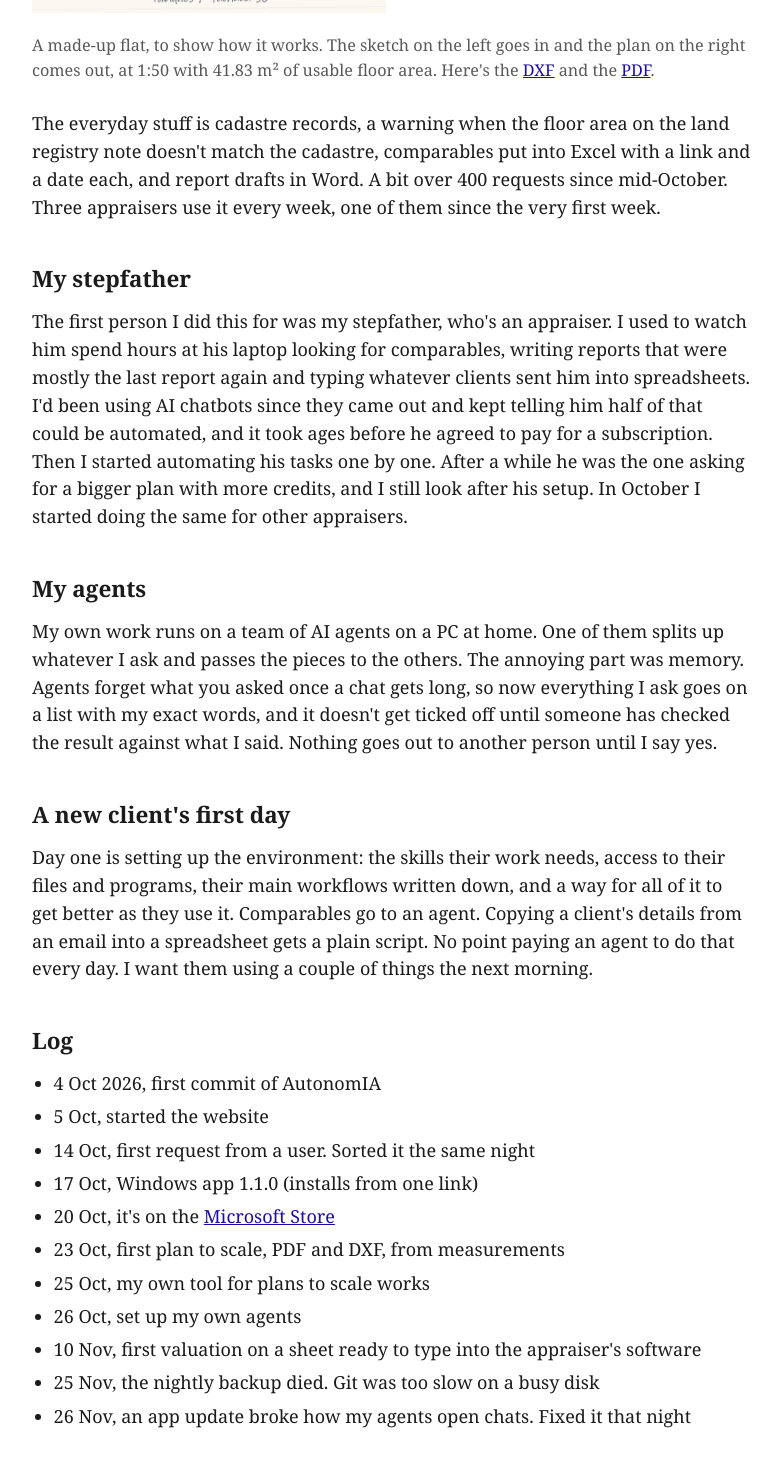
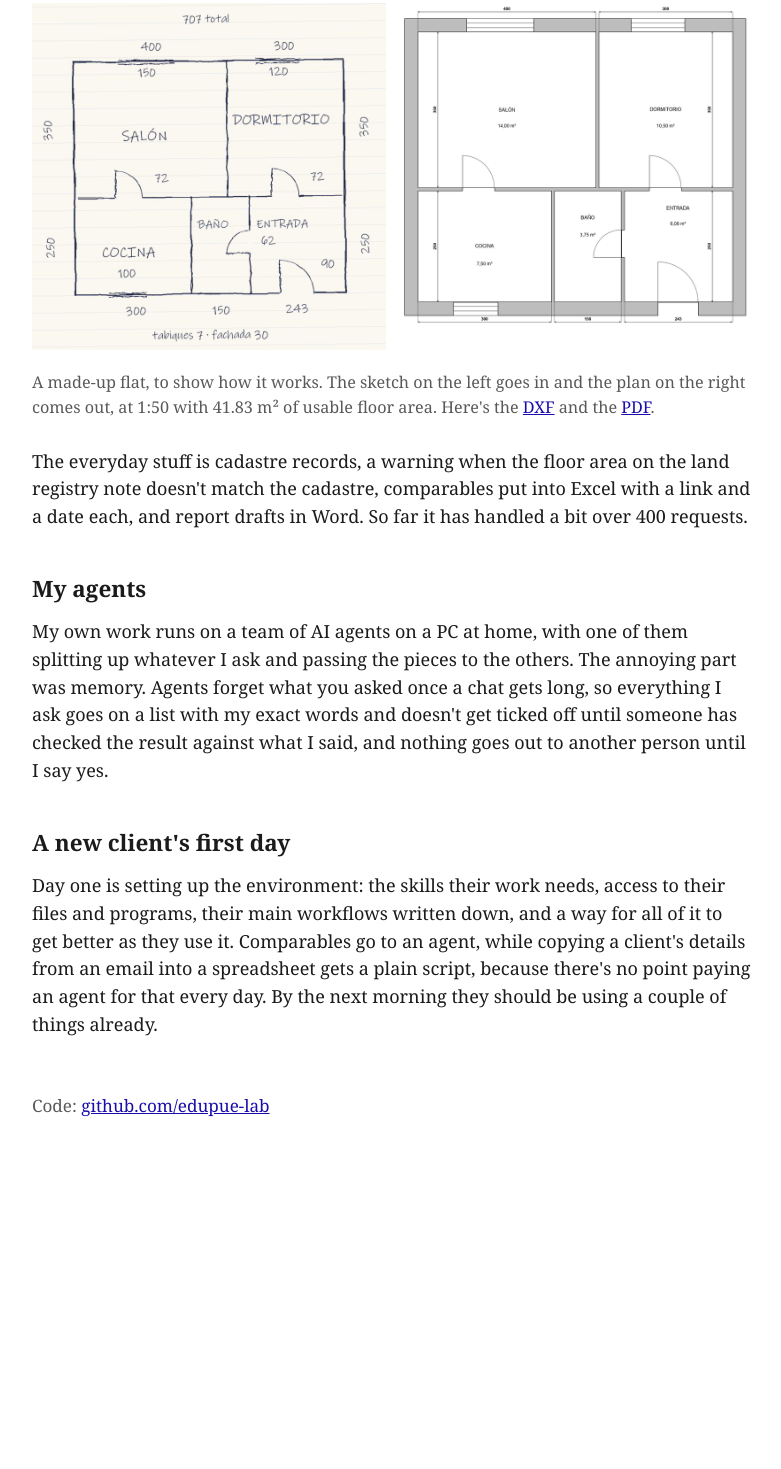
Before and after one commit to edupue-lab/edupue-lab.github.io, a plain HTML site: page index.html in a window 1280 px wide. Shown: the part 831-2300 px from the top of the page, without its empty margins (248-1029 px from the left). After the commit the page ends 2005 px from the top, so only its background shows below. Drawn offline with Linux system fonts and the light colour scheme.

Commit message:
refactor: drop the dated log; lead with the experience before AutonomIA

```diff
--- a/index.html
+++ b/index.html
@@ -23,41 +23,26 @@
   <button type="button" id="theme">Dark mode</button>
 </header>
 
-<p><img class="me" src="assets/eduardo.jpg" width="600" height="600" alt="Eduardo Puebla">Hi, I'm Eduardo. I'm 20 and I study marketing. When I'm not in class I'm usually working on AutonomIA or on the hardcore Minecraft server I run for my friends.</p>
+<p><img class="me" src="assets/eduardo.jpg" width="600" height="600" alt="Eduardo Puebla">Hi, I'm Eduardo. I'm 20, I study marketing, and I've been using AI chatbots since they first came out. Most of my time outside class goes into AutonomIA, and some of it into the hardcore Minecraft server I run for my friends.</p>
+
+<h2>My stepfather</h2>
+<p>He's a property appraiser, and before AutonomIA existed I used to watch him spend hours at his laptop looking for comparables, writing reports that were mostly the last report again and typing whatever clients sent him into spreadsheets. I kept telling him half of that could be automated. It took ages before he agreed to pay for a subscription, and then I started automating his tasks one by one. After a while he was the one asking for a bigger plan with more credits, and I still look after his setup. Later I started doing the same for other appraisers.</p>
 
 <h2>AutonomIA</h2>
-<p><a href="https://www.autonomia-ia.es">AutonomIA</a> sets up AI for property appraisers, loss adjusters and building surveyors, and it has paying clients.</p>
+<p><a href="https://www.autonomia-ia.es">AutonomIA</a> sets up AI for property appraisers, loss adjusters and building surveyors, and it has paying clients. Three appraisers use it every week. It has a Windows app, which you can get from the <a href="https://apps.microsoft.com/detail/9P2LGZ59R8SG">Microsoft Store</a>.</p>
 <p>For one appraiser, the assistant takes the sketch he draws during a visit and turns it into a plan to scale in PDF and DXF. It also gets a first version of his valuation onto one sheet, in the order he types it into his software, and he goes over it before he uses it.</p>
 <figure class="pair">
   <img src="assets/sketch.jpg" width="800" height="784" loading="lazy" alt="A hand-drawn sketch of a made-up flat with room names and measurements in centimetres">
   <img src="assets/plan.png" width="800" height="732" loading="lazy" alt="The same flat as a plan to scale, with walls, doors, dimensions and the area of each room">
   <figcaption>A made-up flat, to show how it works. The sketch on the left goes in and the plan on the right comes out, at 1:50 with 41.83 m² of usable floor area. Here's the <a href="assets/example-plan.dxf" download>DXF</a> and the <a href="assets/example-plan.pdf">PDF</a>.</figcaption>
 </figure>
-<p>The everyday stuff is cadastre records, a warning when the floor area on the land registry note doesn't match the cadastre, comparables put into Excel with a link and a date each, and report drafts in Word. A bit over 400 requests since mid-October. Three appraisers use it every week, one of them since the very first week.</p>
-
-<h2>My stepfather</h2>
-<p>The first person I did this for was my stepfather, who's an appraiser. I used to watch him spend hours at his laptop looking for comparables, writing reports that were mostly the last report again and typing whatever clients sent him into spreadsheets. I'd been using AI chatbots since they came out and kept telling him half of that could be automated, and it took ages before he agreed to pay for a subscription. Then I started automating his tasks one by one. After a while he was the one asking for a bigger plan with more credits, and I still look after his setup. In October I started doing the same for other appraisers.</p>
+<p>The everyday stuff is cadastre records, a warning when the floor area on the land registry note doesn't match the cadastre, comparables put into Excel with a link and a date each, and report drafts in Word. So far it has handled a bit over 400 requests.</p>
 
 <h2>My agents</h2>
-<p>My own work runs on a team of AI agents on a PC at home. One of them splits up whatever I ask and passes the pieces to the others. The annoying part was memory. Agents forget what you asked once a chat gets long, so now everything I ask goes on a list with my exact words, and it doesn't get ticked off until someone has checked the result against what I said. Nothing goes out to another person until I say yes.</p>
+<p>My own work runs on a team of AI agents on a PC at home, with one of them splitting up whatever I ask and passing the pieces to the others. The annoying part was memory. Agents forget what you asked once a chat gets long, so everything I ask goes on a list with my exact words and doesn't get ticked off until someone has checked the result against what I said, and nothing goes out to another person until I say yes.</p>
 
 <h2>A new client's first day</h2>
-<p>Day one is setting up the environment: the skills their work needs, access to their files and programs, their main workflows written down, and a way for all of it to get better as they use it. Comparables go to an agent. Copying a client's details from an email into a spreadsheet gets a plain script. No point paying an agent to do that every day. I want them using a couple of things the next morning.</p>
-
-<h2>Log</h2>
-<ul>
-  <li>4 Oct 2026, first commit of AutonomIA</li>
-  <li>5 Oct, started the website</li>
-  <li>14 Oct, first request from a user. Sorted it the same night</li>
-  <li>17 Oct, Windows app 1.1.0 (installs from one link)</li>
-  <li>20 Oct, it's on the <a href="https://apps.microsoft.com/detail/9P2LGZ59R8SG">Microsoft Store</a></li>
-  <li>23 Oct, first plan to scale, PDF and DXF, from measurements</li>
-  <li>25 Oct, my own tool for plans to scale works</li>
-  <li>26 Oct, set up my own agents</li>
-  <li>10 Nov, first valuation on a sheet ready to type into the appraiser's software</li>
-  <li>25 Nov, the nightly backup died. Git was too slow on a busy disk</li>
-  <li>26 Nov, an app update broke how my agents open chats. Fixed it that night</li>
-</ul>
+<p>Day one is setting up the environment: the skills their work needs, access to their files and programs, their main workflows written down, and a way for all of it to get better as they use it. Comparables go to an agent, while copying a client's details from an email into a spreadsheet gets a plain script, because there's no point paying an agent for that every day. By the next morning they should be using a couple of things already.</p>
 
 <footer>
   <p>Code: <a href="https://github.com/edupue-lab">github.com/edupue-lab</a></p>
```
Also changed, not shown: og.png.
